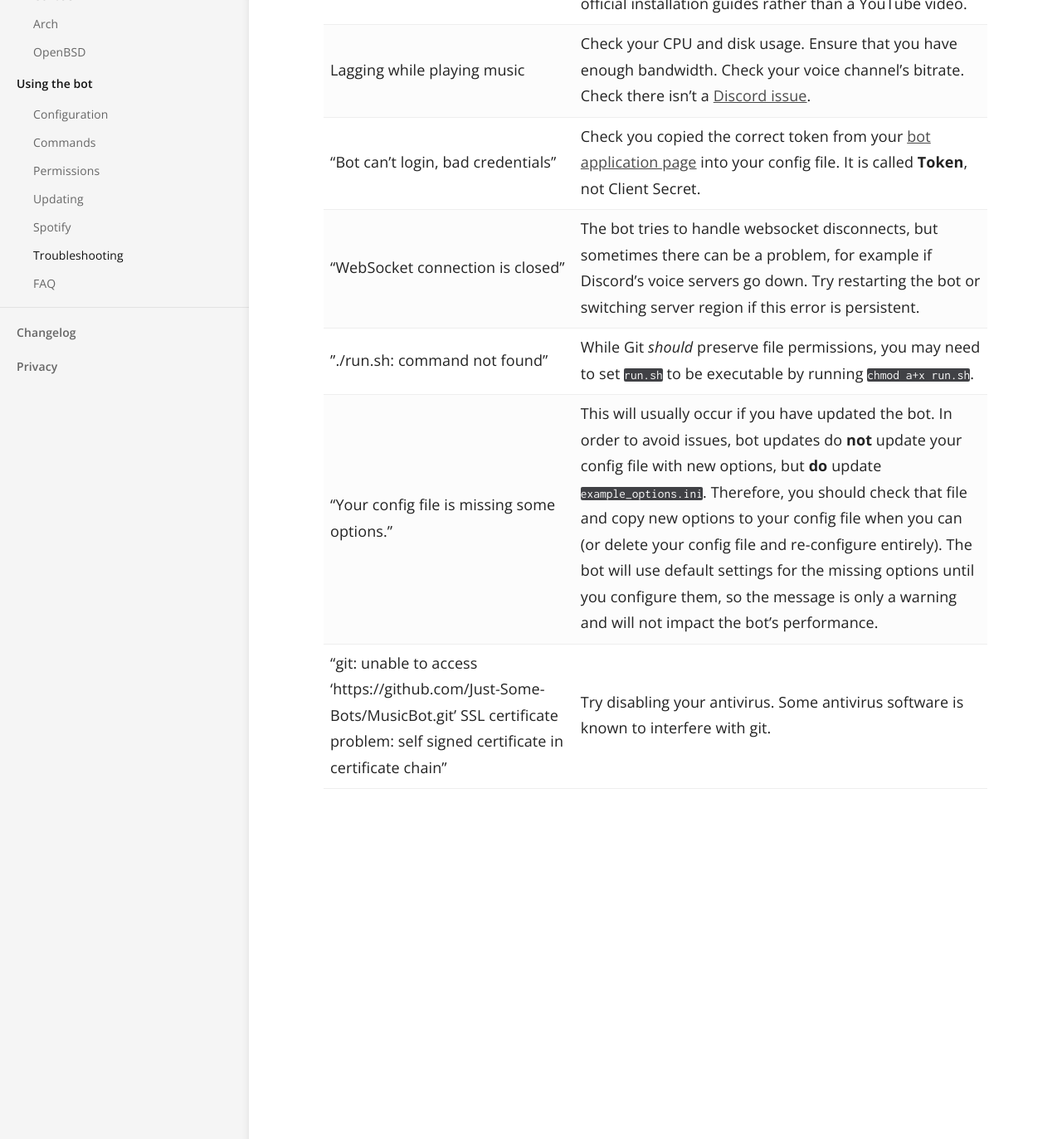
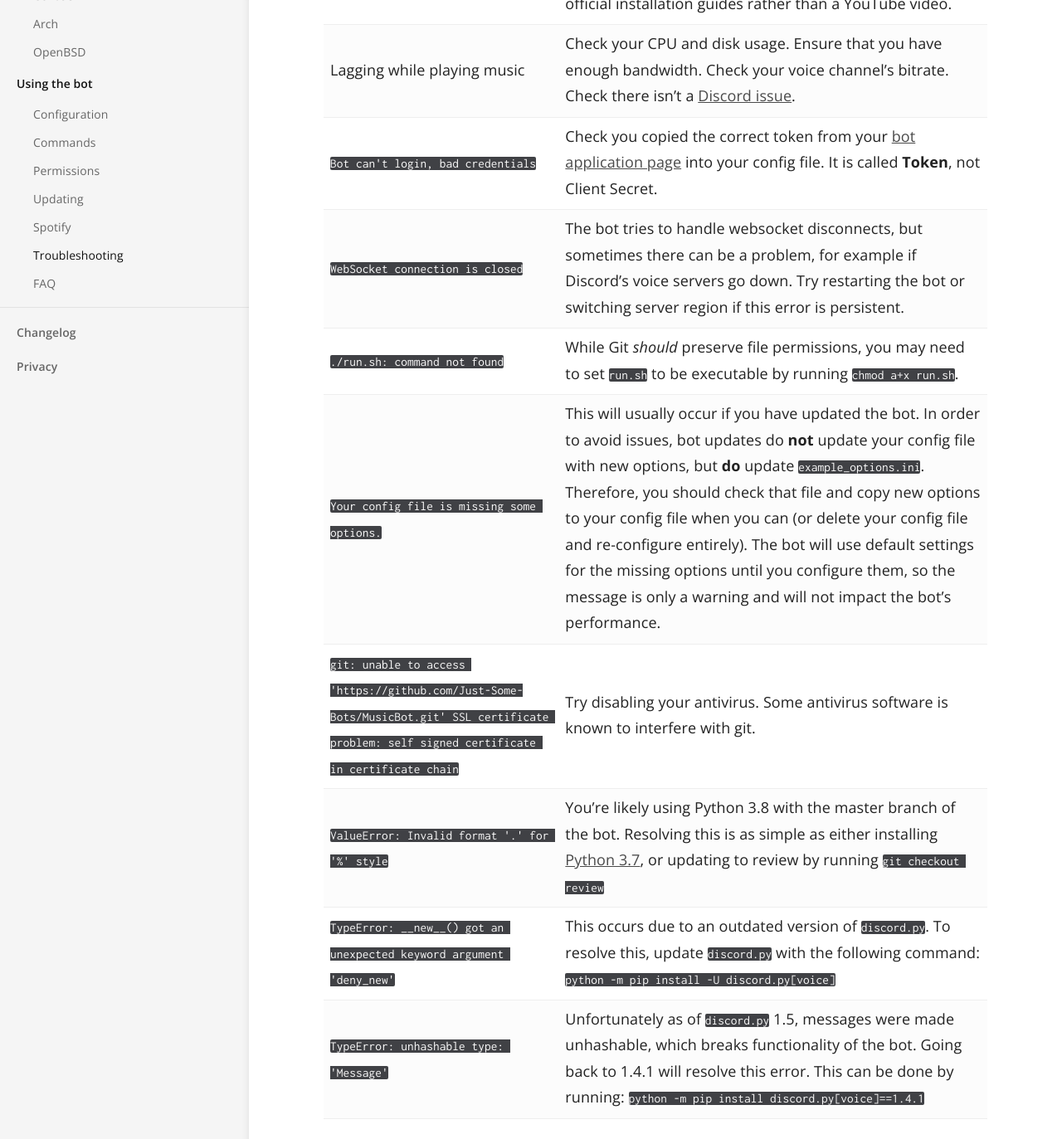
Before and after one commit to Just-Some-Bots/MusicBot, a Jekyll site: the page built from _docs/using/troubleshooting.md, in a window 1280 px wide and 1400 px high, scrolled down 412 px. Shown: the top 1373 px of the window at 83% size. Built offline with Jekyll 4.4.1, drawn with Linux system fonts in a browser that asks for light colours; some of the changed text lies outside the part shown.

Commit message:
Update troubleshooting with common problems

```diff
--- a/_docs/using/troubleshooting.md
+++ b/_docs/using/troubleshooting.md
@@ -8,10 +8,13 @@ This is a table of common issues and solutions for the bot. Please check here be
 
 Issue | Solution
 --- | ---
-"Bot was not installed using Git" | You didn't install the bot correctly. Rather than downloading a ZIP, you must install using Git. Use our official installation guides rather than a YouTube video.
+`Bot was not installed using Git` | You didn't install the bot correctly. Rather than downloading a ZIP, you must install using Git. Use our official installation guides rather than a YouTube video.
 Lagging while playing music | Check your CPU and disk usage. Ensure that you have enough bandwidth. Check your voice channel's bitrate. Check there isn't a [Discord issue](https://status.discordapp.com).
-"Bot can't login, bad credentials" | Check you copied the correct token from your [bot application page](https://discordapp.com/developers/applications/me) into your config file. It is called **Token**, not Client Secret.
-"WebSocket connection is closed" | The bot tries to handle websocket disconnects, but sometimes there can be a problem, for example if Discord's voice servers go down. Try restarting the bot or switching server region if this error is persistent.
-"./run.sh: command not found" | While Git *should* preserve file permissions, you may need to set `run.sh` to be executable by running `chmod a+x run.sh`.
-"Your config file is missing some options." | This will usually occur if you have updated the bot. In order to avoid issues, bot updates do **not** update your config file with new options, but **do** update `example_options.ini`. Therefore, you should check that file and copy new options to your config file when you can (or delete your config file and re-configure entirely). The bot will use default settings for the missing options until you configure them, so the message is only a warning and will not impact the bot's performance.
-"git: unable to access 'https://github.com/Just-Some-Bots/MusicBot.git' SSL certificate problem: self signed certificate in certificate chain" | Try disabling your antivirus. Some antivirus software is known to interfere with git.
+`Bot can't login, bad credentials` | Check you copied the correct token from your [bot application page](https://discordapp.com/developers/applications/me) into your config file. It is called **Token**, not Client Secret.
+`WebSocket connection is closed` | The bot tries to handle websocket disconnects, but sometimes there can be a problem, for example if Discord's voice servers go down. Try restarting the bot or switching server region if this error is persistent.
+`./run.sh: command not found` | While Git *should* preserve file permissions, you may need to set `run.sh` to be executable by running `chmod a+x run.sh`.
+`Your config file is missing some options.` | This will usually occur if you have updated the bot. In order to avoid issues, bot updates do **not** update your config file with new options, but **do** update `example_options.ini`. Therefore, you should check that file and copy new options to your config file when you can (or delete your config file and re-configure entirely). The bot will use default settings for the missing options until you configure them, so the message is only a warning and will not impact the bot's performance.
+`git: unable to access 'https://github.com/Just-Some-Bots/MusicBot.git' SSL certificate problem: self signed certificate in certificate chain` | Try disabling your antivirus. Some antivirus software is known to interfere with git.
+`ValueError: Invalid format '.' for '%' style` | You're likely using Python 3.8 with the master branch of the bot. Resolving this is as simple as either installing [Python 3.7](https://www.python.org/ftp/python/3.7.0/python-3.7.0.exe), or updating to review by running `git checkout review`
+`TypeError: __new__() got an unexpected keyword argument 'deny_new'` | This occurs due to an outdated version of `discord.py`. To resolve this, update `discord.py` with the following command: `python -m pip install -U discord.py[voice]`
+`TypeError: unhashable type: 'Message'` | Unfortunately as of `discord.py` 1.5, messages were made unhashable, which breaks functionality of the bot. Going back to 1.4.1 will resolve this error. This can be done by running: `python -m pip install discord.py[voice]==1.4.1`
```
